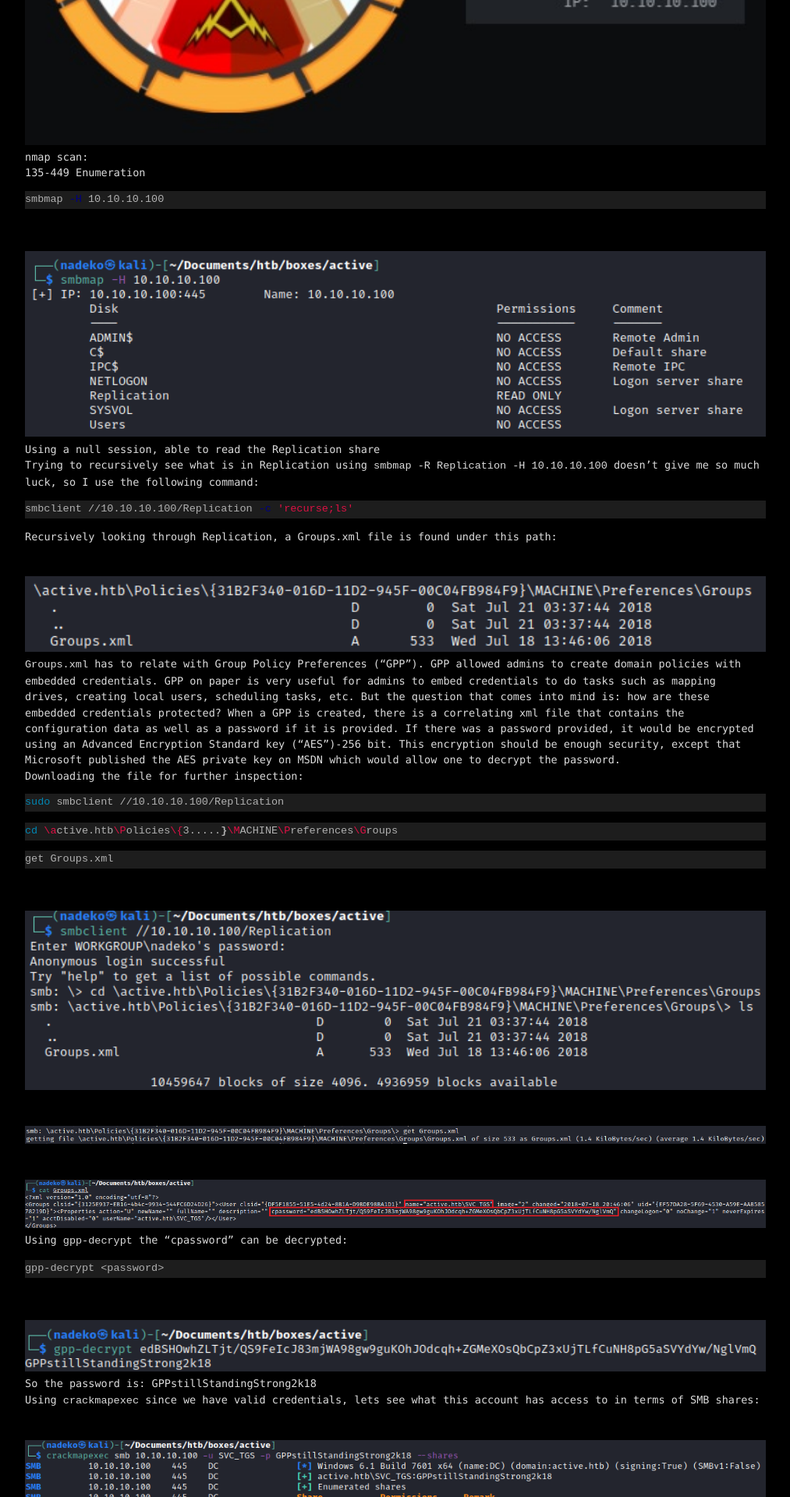
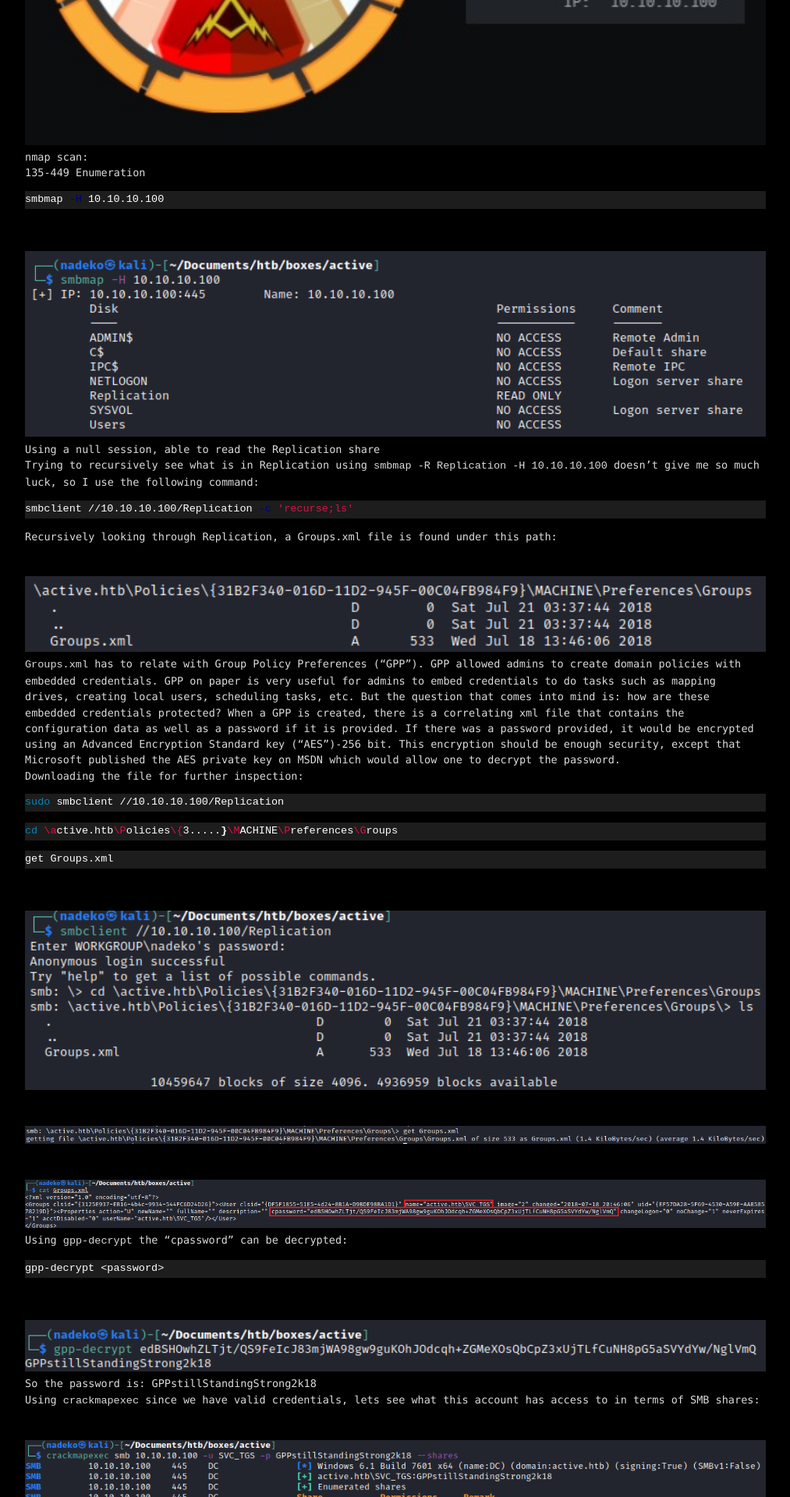
Before and after one commit to notbricey/brisee.github.io, a Jekyll site: the page built from _posts/2021-01-04-htb-active.md, in a window 1280 px wide. Shown: the part 557-2477 px from the top of the page at 78% size, without its empty margins (133-1146 px from the left). Built offline with Jekyll 4.4.1, drawn with Linux system fonts in a browser that asks for light colours.

Commit message:
Update base.scss

```diff
--- a/_sass/base.scss
+++ b/_sass/base.scss
@@ -82,7 +82,7 @@ textarea { vertical-align: top; }
 /**
  * Code and syntax highlighting
  */
-pre { background-color: rgba(192,192,192,0.15);  border: none;  padding: 0px;  overflow:auto;  font-size: $base-font-size;  color: rgba(255,255,255,0.65);  line-height: 1.7 !important; }
+pre { background-color: rgba(192,192,192,0.15);  border: none;  padding: 0px;  overflow:auto;  font-size: $base-font-size;  color: rgba(255,255,255,1);  line-height: 1.7 !important; }
 .highlight .c { color: #999988; font-style: italic } /* Comment */
 .highlight .err { color: #a61717; background-color: #e3d2d2 } /* Error */
 .highlight .k { font-weight: bold } /* Keyword */
```
